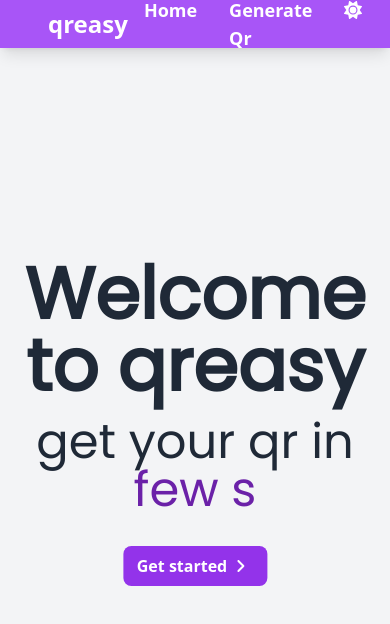
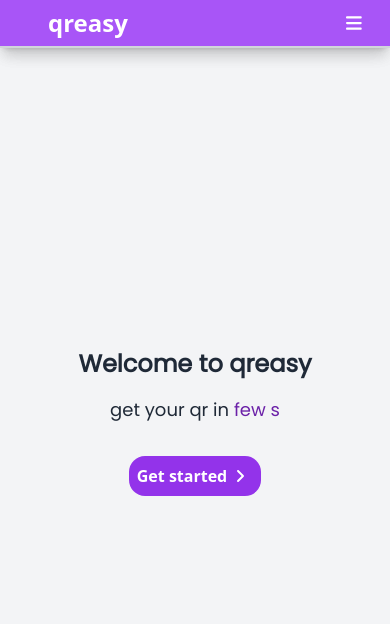
Before and after one commit to aditya-desai-19/qreasy, a React (Vite) app: page / in a window 390 px wide. Shown: the top 624 px of the page. Built offline with nearby package versions, Linux system fonts and the light colour scheme.

Commit message:
add responsive design

```diff
--- a/src/containers/Home.tsx
+++ b/src/containers/Home.tsx
@@ -13,11 +13,11 @@ const Home = () => {
 	};
 
 	return (
-		<div className="absolute top-1/2 left-1/2 transform -translate-x-1/2 -translate-y-1/2 text-center">
-			<p className="text-7xl text-gray-800 font-poppins my-4 font-bold md:text-4xl">
+		<div className="absolute top-1/2 left-1/2 transform -translate-x-1/2 -translate-y-1/2 text-center w-2/3">
+			<p className="lg:text-6xl text-gray-800 font-poppins my-4 font-bold md:text-4xl min-[375px]:text-2xl min-[320px]:text-xl">
 				Welcome to qreasy
 			</p>
-			<p className="text-5xl text-gray-800 font-poppins my-4 md:text-2xl">
+			<p className="lg:text-5xl text-gray-800 font-poppins my-4 md:text-2xl min-[375px]:text-lg">
 				get your qr in{" "}
 				<TypeWriter
 					text={home_text}
@@ -28,11 +28,11 @@ const Home = () => {
 			</p>
 			<button
 				type="button"
-				className="my-4 p-2 bg-purple-600 rounded-lg text-white hover:bg-purple-700 w-36 font-bold md: w-28"
+				className="my-4 p-2 bg-purple-600 rounded-2xl text-white hover:bg-purple-700 lg:w-36 font-bold md:w-32 max-[320px]:w-28 max-[320px]:text-sm"
 				onClick={handleRedirect}
 			>
 				Get started
-				<span className="mx-2">
+				<span className="mx-2 max-[320px]:mx-1">
 					<FontAwesomeIcon icon={faAngleRight} />
 				</span>
 			</button>
--- a/src/containers/InputContainer.tsx
+++ b/src/containers/InputContainer.tsx
@@ -8,7 +8,7 @@ interface InputProps {
 const InputContainer: React.FC<InputProps> = ({ label, inputElement }) => {
 	return (
 		<div className="my-2 w-full">
-			<label className="mx-4 inline-block text-right font-semibold text-lg text-gray-800 w-32">
+			<label className="mx-4 inline-block text-right font-semibold text-lg text-gray-800 w-32 lg:w-28 lg:mx-2 sm:w-24 max-[426px]:text-center">
 				{label}
 			</label>
 			{inputElement}
--- a/src/containers/MainBody.tsx
+++ b/src/containers/MainBody.tsx
@@ -48,7 +48,7 @@ const MainBody = () => {
 	};
 
 	return (
-		<div className="w-1/3 border-2 border-gray-300 mx-auto my-4 text-center shadow-lg bg-white">
+		<div className="w-1/2 border-2 border-gray-300 mx-auto my-4 text-center shadow-lg bg-white max-[769px]:w-2/3">
 			<form
 				className="flex flex-col items-center my-2"
 				onSubmit={handleSubmit}
@@ -60,7 +60,7 @@ const MainBody = () => {
 							type="url"
 							name="url"
 							value={inputValues.url}
-							className="p-2 border-2 border-gray-300 w-56 rounded-lg focus:outline-none focus:border-purple-300"
+							className="p-2 border-2 border-gray-300 lg:w-72 rounded-lg focus:outline-none focus:border-purple-300 md:w-48 max-[426px]:w-48 "
 							placeholder="Enter url..."
 							onChange={handleChange}
 							required
@@ -73,7 +73,7 @@ const MainBody = () => {
 					inputElement={
 						<select
 							name="size"
-							className="p-2 border-2 border-gray-300 w-56 rounded-lg focus:outline-none focus:border-purple-300"
+							className="p-2 border-2 border-gray-300 lg:w-72 rounded-lg focus:outline-none focus:border-purple-300 md:w-48 max-[426px]:w-48"
 							onChange={handleChange}
 							required
 							value={inputValues.size}
--- a/src/containers/Navbar.tsx
+++ b/src/containers/Navbar.tsx
@@ -1,23 +1,56 @@
-import React from "react";
+import React, { useState } from "react";
 import { Link } from "react-router-dom";
 import { FontAwesomeIcon } from "@fortawesome/react-fontawesome";
-import { faSun } from "@fortawesome/free-solid-svg-icons";
+import { faSun, faBars } from "@fortawesome/free-solid-svg-icons";
 
 const Navbar = () => {
+	const [showMenu, setShowMenu] = useState(false);
+
+	const handleClick = () => {
+		setShowMenu(!showMenu);
+	};
+
 	return (
-		<div className="bg-purple-500 h-12 flex justify-between items-center text-white shadow-lg p-2">
+		<div className="shadow-lg">
+			<div className="bg-purple-500 h-12 flex justify-between items-center text-white shadow-lg p-2 border-b-2 border-gray-300">
 				<p className="text-2xl font-bold ml-10">qreasy</p>
-			<ul className="flex mr-10">
+				<ul className="flex mr-10  max-[426px]:hidden">
 					<Link to={"/"}>
-					<li className="mx-4 text-lg font-bold">Home</li>
+						<li className="mx-4 text-lg font-bold ">Home</li>
 					</Link>
 					<Link to={"/generate-qr"}>
-					<li className="mx-4 text-lg font-bold">Generate Qr</li>
+						<li className="mx-4 text-lg font-bold ">Generate Qr</li>
 					</Link>
 					<li className="mx-4 text-lg font-bold">
 						<FontAwesomeIcon icon={faSun} />
 					</li>
 				</ul>
+				<button
+					className="mr-5 text-lg min-[426px]:hidden"
+					onClick={handleClick}
+				>
+					<FontAwesomeIcon icon={faBars} />
+				</button>
+			</div>
+			{showMenu && (
+				<div className="bg-purple-500 text-white min-[426px]:hidden">
+					<ul className="flex flex-col">
+						<Link to={"/"}>
+							<li className="ml-10 py-2 text-lg font-bold ">
+								Home
+							</li>
+						</Link>
+						<Link to={"/generate-qr"}>
+							<li className="ml-10 py-2 text-lg font-bold ">
+								Generate Qr
+							</li>
+						</Link>
+						<li className="ml-10 py-2 text-lg font-bold">
+							<FontAwesomeIcon icon={faSun} />
+						</li>
+					</ul>
+				</div>
+			)}
 		</div>
 	);
 };
```
Lines whose indentation alone changed are shown as unchanged.
